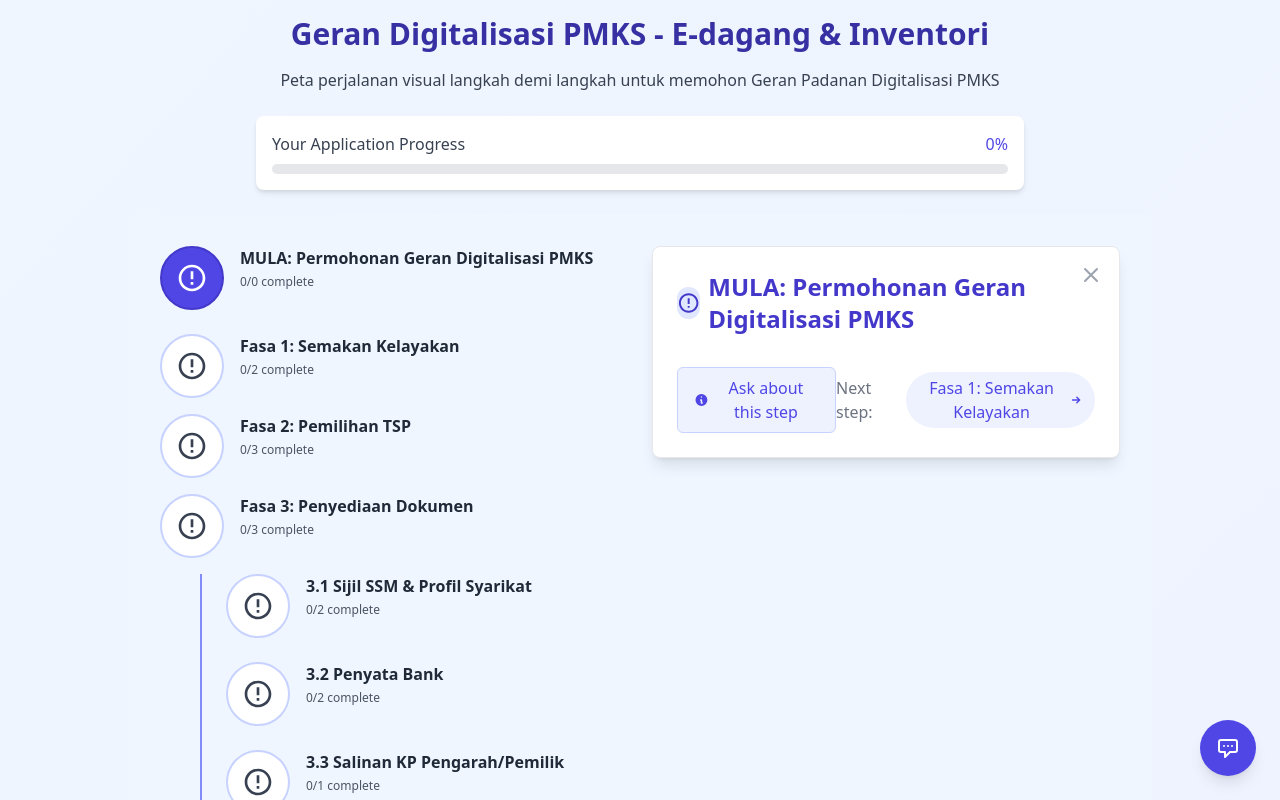
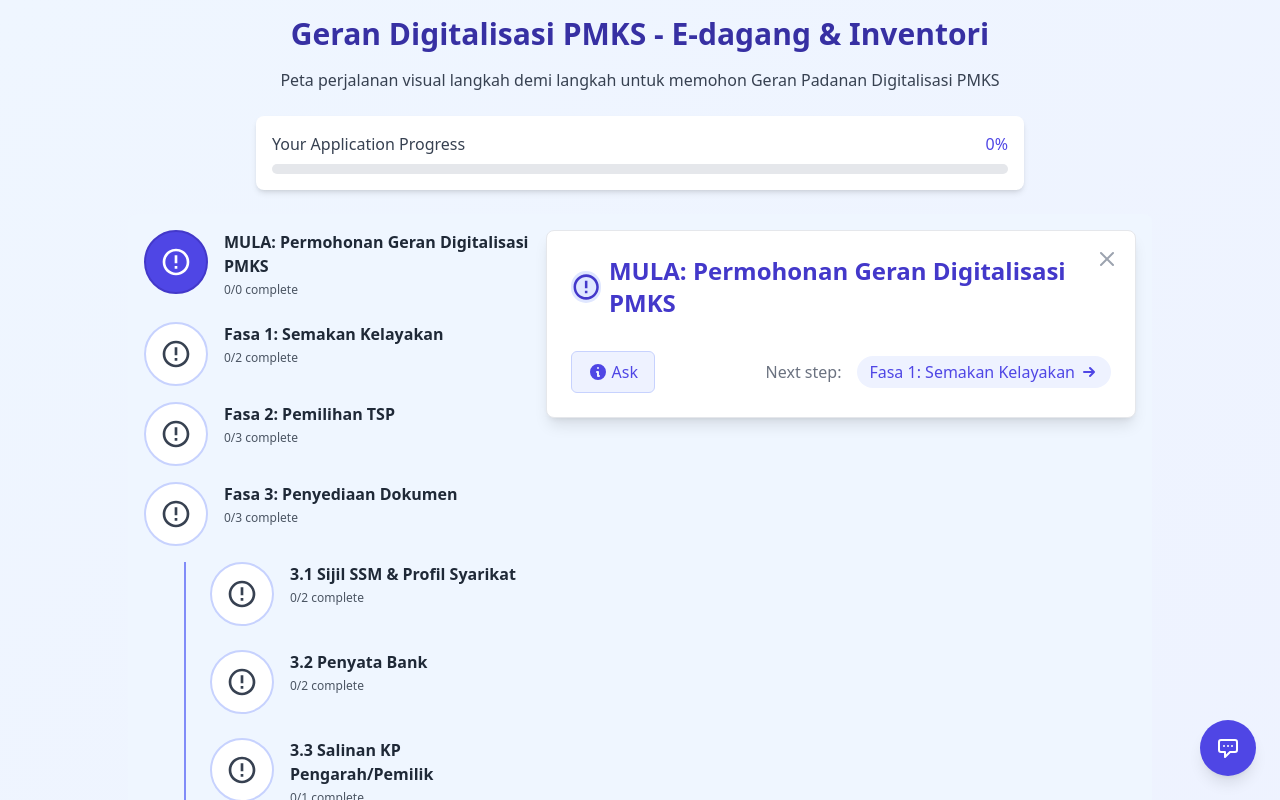
Before and after one commit to karmoonmn/clear-navi, a React (Vite) app: page / in a window 1280 px wide. Both pictures are taken after a click on the element 192 px from the left and 278 px from the top of the page. Shown: the top 800 px of the page. Built offline with nearby package versions, Linux system fonts and the light colour scheme.

Commit message:
flow change

```diff
--- a/src/components/SimpleFlowDiagram.jsx
+++ b/src/components/SimpleFlowDiagram.jsx
@@ -5,16 +5,8 @@ const SimpleFlowDiagram = ({ steps, activeStep, handleStepClick, toggleTaskCompl
    const containerRef = useRef(null);
    const nodeRefs = useRef({});
 
-   // Fixed node width and spacing
-   // const nodeWidth = 280;
-   // const verticalMargin = 40;
-   // const indentWidth = 40;
-
    // Create a joined array of all steps, with main steps first, then nested steps
    const allSteps = steps.filter(step => !step.id.startsWith('node3') || step.id === 'node3');
-
-   // Find nested steps for node3 and other steps with nested steps
-   // const node3Index = allSteps.findIndex(step => step.id === 'node3');
 
    // Find nested steps for node3
    const nestedSteps = steps.filter(step =>
@@ -80,25 +72,13 @@ const SimpleFlowDiagram = ({ steps, activeStep, handleStepClick, toggleTaskCompl
       }
    };
 
-   // Check if a step is nested or not
-   const isNestedStep = (stepId) => {
-      return (stepId.startsWith('node3') && stepId !== 'node3') ||
-         stepId === 'DOC_DIRECTOR_IC' ||
-         stepId === 'DOC_TSP_QUOTATION';
-   };
-
-   // Handle closing the details panel
-   const handleCloseDetails = () => {
-      handleStepClick(null);
-   };
-
    // Vertical stacked layout for nodes with side details
    return (
-      <div className="relative w-full bg-blue-50 rounded-lg p-8">
-         <div className="flex flex-col md:flex-row gap-6">
+      <div className="relative w-full bg-blue-50 rounded-lg p-4">
+         <div className="flex flex-col lg:flex-row gap-2">
             {/* Left side: Flow diagram */}
             <div
-               className="md:w-1/2 overflow-y-auto"
+               className="lg:w-2/5 overflow-y-auto"
                style={{ minHeight: '500px' }}
             >
                <div
@@ -198,7 +178,7 @@ const SimpleFlowDiagram = ({ steps, activeStep, handleStepClick, toggleTaskCompl
             </div>
 
             {/* Right side: Step details */}
-            <div className="md:w-1/2 md:sticky md:top-0 md:self-start">
+            <div className="lg:w-3/5">
                {activeStep && (
                   <StepDetails
                      activeStep={activeStep}
@@ -207,7 +187,7 @@ const SimpleFlowDiagram = ({ steps, activeStep, handleStepClick, toggleTaskCompl
                      toggleTaskCompletion={toggleTaskCompletion}
                      handleAskAboutStepClick={handleAskAboutStepClick}
                      getStepIcon={getStepIcon}
-                     onClose={handleCloseDetails}
+                     onClose={() => handleStepClick(null)}
                   />
                )}
             </div>
--- a/src/components/StepDetails.jsx
+++ b/src/components/StepDetails.jsx
@@ -111,7 +111,7 @@ const StepDetails = ({
                   <svg xmlns="http://www.w3.org/2000/svg" className="h-5 w-5 mr-1" viewBox="0 0 20 20" fill="currentColor">
                      <path fillRule="evenodd" d="M18 10a8 8 0 11-16 0 8 8 0 0116 0zm-7-4a1 1 0 11-2 0 1 1 0 012 0zM9 9a1 1 0 000 2v3a1 1 0 001 1h1a1 1 0 100-2v-3a1 1 0 00-1-1H9z" clipRule="evenodd" />
                   </svg>
-                  Ask about this step
+                  Ask
                </button>
 
                {currentStep.connections && currentStep.connections.length > 0 && (
--- a/src/pages/RegistrationProcess.jsx
+++ b/src/pages/RegistrationProcess.jsx
@@ -10,7 +10,6 @@ import ChatService from '../services/ChatService';
 export default function RegistrationProcess() {
    const [steps, setSteps] = useState([]);
    const [activeStep, setActiveStep] = useState(null);
-   const [isDetailOpen, setIsDetailOpen] = useState(false);
    const [chatbotOpen, setChatbotOpen] = useState(false);
    const [chatMessages, setChatMessages] = useState([
       ChatService.getInitialMessage()
@@ -51,7 +50,6 @@ export default function RegistrationProcess() {
    // Handle step click to view details
    const handleStepClick = (step) => {
       setActiveStep(step);
-      setIsDetailOpen(true);
       // Don't close chatbot if open
       if (chatbotOpen) {
          updateChatbotContext(step);
@@ -209,15 +207,19 @@ export default function RegistrationProcess() {
             <ProgressBar progressPercentage={progressPercentage} />
 
             {/* Process Flow Diagram using custom SimpleFlowDiagram */}
-            <div>
+            <div className='flex '>
                <SimpleFlowDiagram
                   steps={getAllSteps()}
                   activeStep={activeStep}
                   handleStepClick={handleStepClick}
+                  toggleTaskCompletion={toggleTaskCompletion}
+                  handleAskAboutStepClick={handleAskAboutStepClick}
                />
 
                {/* Step Details */}
-               {isDetailOpen && activeStep && (
+               {/* {isDetailOpen && activeStep && (
+                  <div className=' md:sticky md:top-0 md:self-start'>
+
                      <StepDetails
                         activeStep={activeStep}
                         steps={steps}
@@ -227,7 +229,8 @@ export default function RegistrationProcess() {
                         getStepIcon={StepIconGenerator.getStepIcon}
                         onClose={() => setIsDetailOpen(false)}
                      />
-               )}
+                  </div>
+               )} */}
             </div>
 
 
```
Lines whose indentation alone changed are shown as unchanged.
